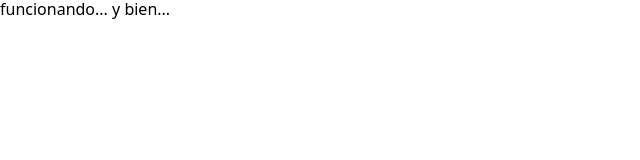
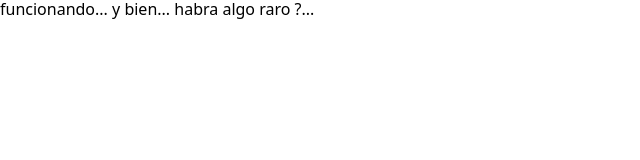
Before and after one commit to andres94-web/Los_pixies_ciclo_4_mision_tic, a React (Create React App) app: page / in a window 1280 px wide. Shown: the top 160 px of the page, without its empty margins (0-640 px from the left). Built offline with nearby package versions, Linux system fonts and the light colour scheme.

Commit message:
primer commit de prueba

```diff
--- a/src/App.js
+++ b/src/App.js
@@ -3,6 +3,7 @@ function App() {
     <div className="App">
       funcionando...
       y bien...
+      habra algo raro ?...
     </div>
   );
 }
```
